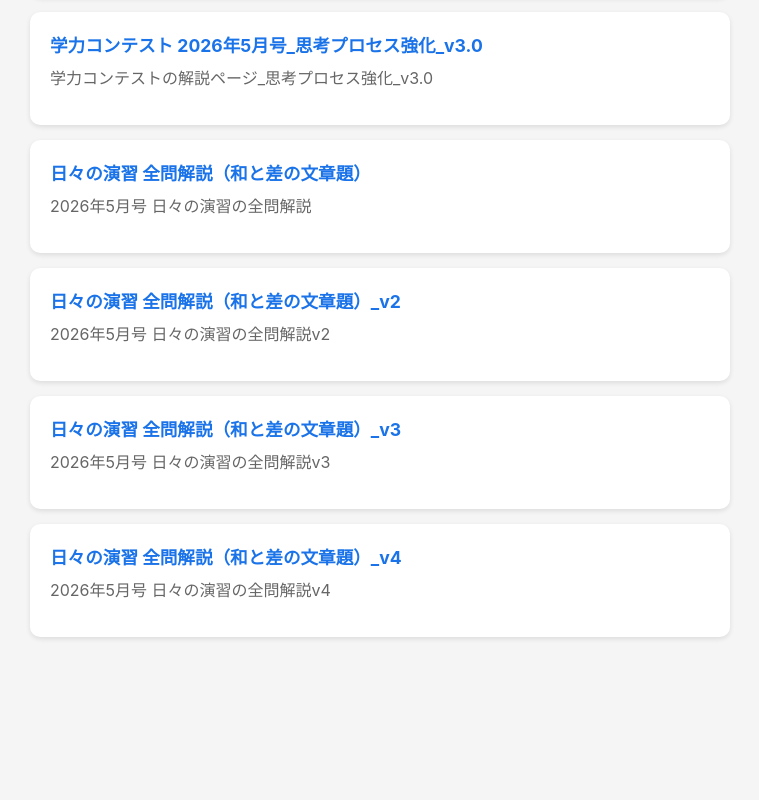
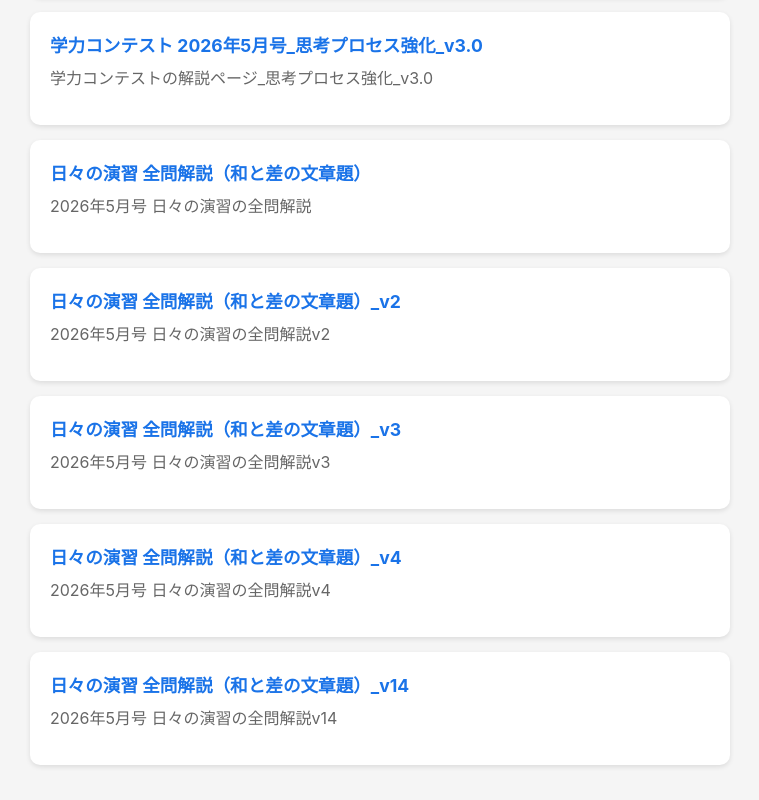
Before and after one commit to iwslatojp29/math-app, a plain HTML site: page math/index.html in a window 1280 px wide. Shown: the part 601-1401 px from the top of the page, without its empty margins (260-1019 px from the left). Before the commit the page ends 1273 px from the top, so only its background shows below. Drawn offline with Linux system fonts and the light colour scheme.

Commit message:
Add v14 entry to index - 日々の演習 全問解説（和と差の文章題）_v14

```diff
--- a/math/index.html
+++ b/math/index.html
@@ -54,7 +54,7 @@
   </style>
 </head>
 <body>
-  <a class="back-link" href="../">← トップへ戻る</a>
+  <a class="back-link" href="../">&#x2190; トップへ戻る</a>
   <h1>中学への算数</h1>
   <h2>2026年5月号</h2>
 
@@ -74,8 +74,8 @@
   </div>
 
   <div class="card">
-  <a href="./gakukon_2026_05_html_app_v3.0.html">学力コンテスト 2026年5月号_思考プロセス強化_v3.0</a>
-  <p>学力コンテストの解説ページ_思考プロセス強化_v3.0</p>
+    <a href="./gakukon_2026_05_html_app_v3.0.html">学力コンテスト 2026年5月号_思考プロセス強化_v3.0</a>
+    <p>学力コンテストの解説ページ_思考プロセス強化_v3.0</p>
   </div>
 
   <div class="card">
@@ -98,5 +98,10 @@
     <p>2026年5月号 日々の演習の全問解説v4</p>
   </div>
 
+  <div class="card">
+    <a href="./hibi_enshu_wa_to_sa_analysis_v14.html">日々の演習 全問解説（和と差の文章題）_v14</a>
+    <p>2026年5月号 日々の演習の全問解説v14</p>
+  </div>
+
 </body>
 </html>
```
